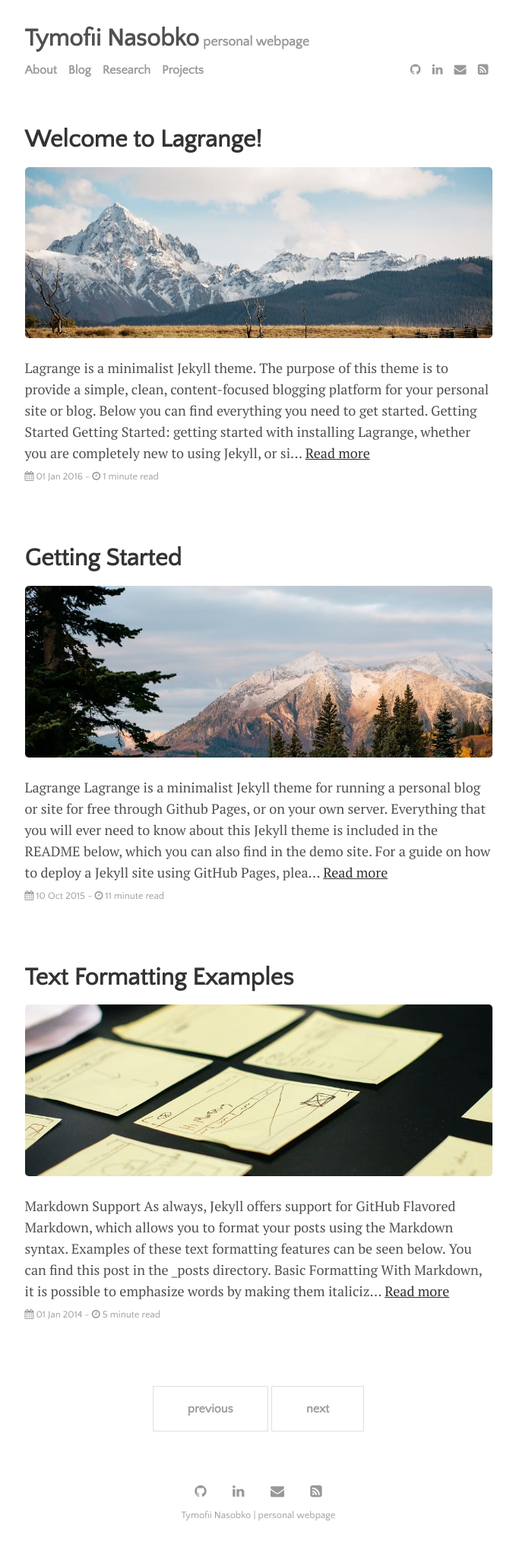
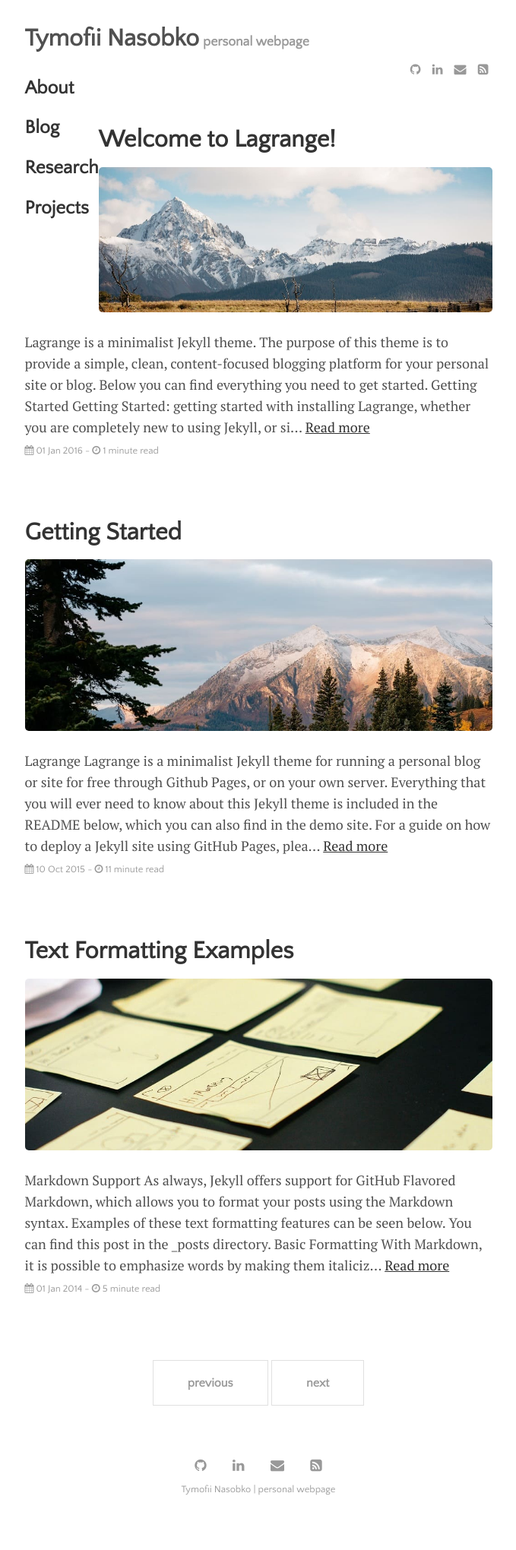
Before and after one commit to TimofiyJ/timofiyj.github.io, a Jekyll site: the page built from index.html, in a window 1280 px wide. Shown: the whole page at 76% size, without its empty margins (300-979 px from the left). Built offline with Jekyll 4.4.1, drawn with Linux system fonts in a browser that asks for light colours; the list of posts is cut into pages by our own code; after the commit the page ends 2006 px from its top, so only the background shows below that.

```diff
--- a/_includes/menu.html
+++ b/_includes/menu.html
@@ -1,7 +1,7 @@
 <div class="menu">
   <nav class="menu-content">
     {% for item in site.data.settings.menu %}
-      <a href="{{ site.github.url }}/{{ item.url }}">{{ item.name }}</a>
+      <h3 href="{{ site.github.url }}/{{ item.url }}">{{ item.name }}</h3>
     {% endfor %}
   </nav>
   <nav class="social-icons">
```
